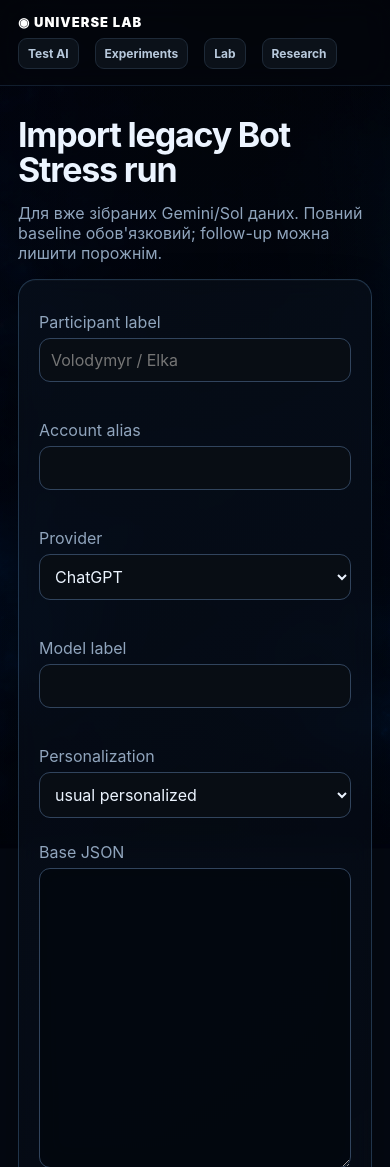
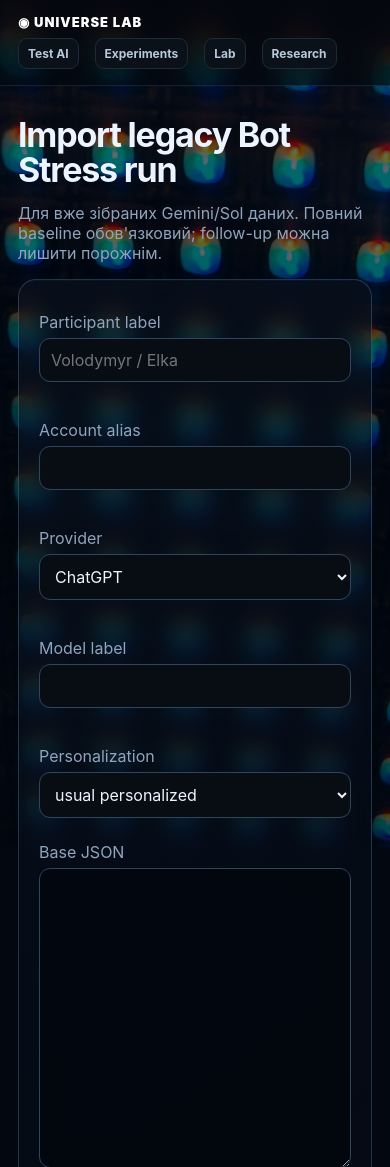
Before and after one commit to allojack69-ops/cognitive-command-center, a Flask app: page /admin/import-bot in a window 390 px wide. Shown: the top 1167 px of the page. Run offline with Flask 3, Linux system fonts and the light colour scheme; the visitor is signed in with stand-in values (Sample User, id 1); tables that the repository leaves empty hold one stand-in row (values such as "Sample post").

Commit message:
fix: use vertical state-field background on mobile

```diff
--- a/static/style.css
+++ b/static/style.css
@@ -924,3 +924,36 @@ footer {
 }
 
 /* ===== Universe Lab DOM Background v1.8 END ===== */
+
+/* ===== MOBILE STATE FIELD FIX v1.9 ===== */
+
+/* Desktop */
+.universe-bg-layer {
+  background-image: url("/static/universe/universe_bg_acrylic.png?v=19") !important;
+  opacity: .82 !important;
+  background-size: cover !important;
+  background-position: center !important;
+}
+
+/* Phone: use the original vertical image instead of cropping the 16:9 background */
+@media (max-width: 700px) {
+  .universe-bg-layer {
+    background-image: url("/static/universe/state_field_01.jpg?v=19") !important;
+    background-size: cover !important;
+    background-position: center 20% !important;
+    opacity: .72 !important;
+    filter: saturate(1.15) contrast(1.08) brightness(.82) !important;
+  }
+
+  .universe-bg-veil {
+    background:
+      linear-gradient(
+        180deg,
+        rgba(3,7,14,.30) 0%,
+        rgba(3,7,14,.38) 45%,
+        rgba(3,7,14,.55) 100%
+      ) !important;
+  }
+}
+
+/* ===== END MOBILE STATE FIELD FIX v1.9 ===== */
--- a/templates/base.html
+++ b/templates/base.html
@@ -5,7 +5,7 @@
 <meta name="viewport" content="width=device-width,initial-scale=1">
 <meta name="theme-color" content="#080b10">
 <title>{% block title %}Universe Lab{% endblock %}</title>
-<link rel="stylesheet" href="{{ url_for('static',filename='style.css') }}">
+<link rel="stylesheet" href="{{ url_for('static',filename='style.css') }}?v=19">
 </head>
 <body>
 <div id="universe-bg-layer" class="universe-bg-layer" aria-hidden="true"
```
